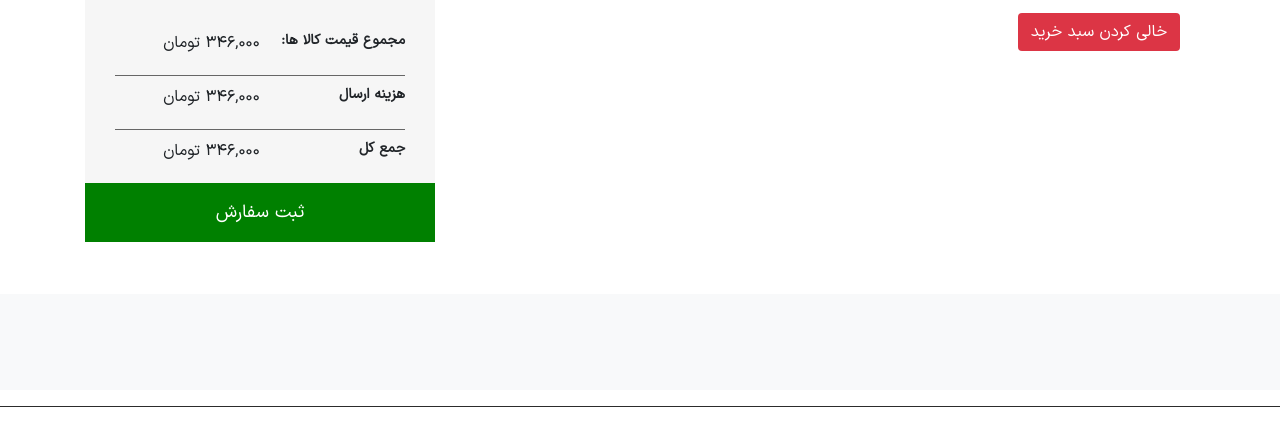
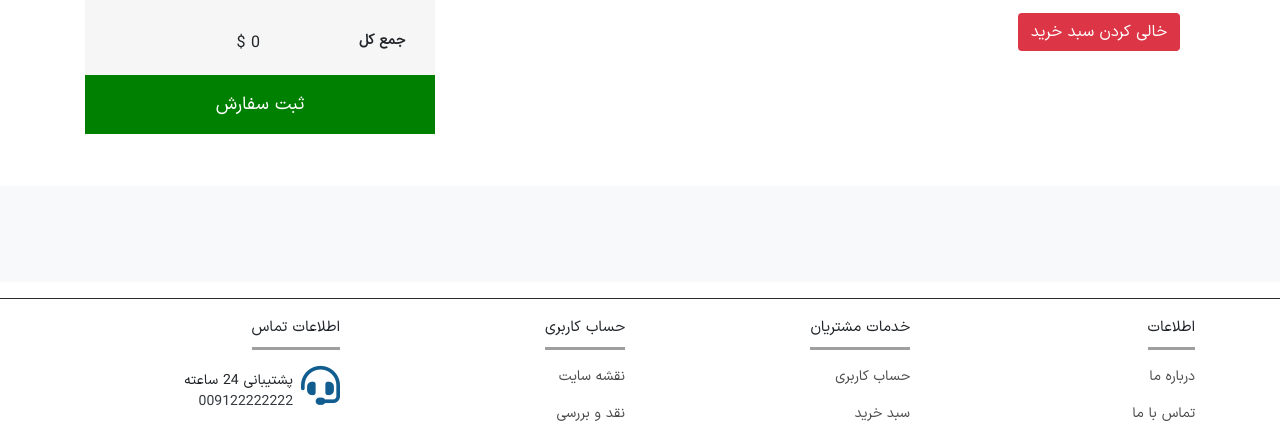
Before and after one commit to Hossein-YB/online-shop, a Django app: page /cart/ in a window 1280 px wide. Shown: the part 489-914 px from the top of the page. Run offline with Django 4.2, Linux system fonts and the light colour scheme; parts of the project's set-up code (start-up, migrations or seed data) failed here and were passed over; some libraries are stand-ins or nearby versions.

Commit message:
show product price total on cart page

```diff
--- a/cart/cart.py
+++ b/cart/cart.py
@@ -58,6 +58,7 @@
             cart[str(product.id)]['product_obj'] = product
 
         for item in cart.values():
+            item['total_price'] = item['product_obj'].price * item['quantity']
             yield item
 
     def __len__(self):
@@ -68,7 +69,4 @@
         self.save()
 
     def get_total_price(self):
-        product_ids = self.cart.keys()
-        products = Products.objects.filter(id__in=product_ids)
-
-        return sum(product.price for product in products)
+        return sum(item['product_obj'].price * item['quantity'] for item in self.cart.values())
--- a/cart/templates/cart/cart_detail.html
+++ b/cart/templates/cart/cart_detail.html
@@ -76,7 +76,7 @@
                                                     </td>
                                                     <td class="product-total-price">
                                                         <span class="product-price-wrapper">
-                                                <span class="money">۲۹۶,۰۰۰ تومان</span>
+                                                <span class="money">{{ item.total_price }} {% trans '$' %}</span>
                                                         </span>
                                                     </td>
                                                 </tr>
@@ -100,29 +100,13 @@
                                 <div class="cart-totals">
                                     <h5 class="mb-4 text-center">مجموع</h5>
                                     <div class="cart-calculator">
-                                        <div class="d-flex flex-wrap">
-                                            <div class="cart-calculator-item-head">
-                                                <span> مجموع قیمت کالا ها: </span>
-                                            </div>
-                                            <div class="cart-calculator-item-value">
-                                                <span>۳۴۶,۰۰۰ تومان</span>
-                                            </div>
-                                        </div>
-                                        <div class="d-flex flex-wrap">
-                                            <div class="cart-calculator-item-head">
-                                                <span>هزینه ارسال</span>
-                                            </div>
-                                            <div class="cart-calculator-item-value">
-                                                <span>۳۴۶,۰۰۰ تومان</span>
-                                            </div>
-                                        </div>
                                         <div class="d-flex flex-wrap total-price">
                                             <div class="cart-calculator-item-head">
                                                 <span>جمع کل</span>
                                             </div>
                                             <div class="cart-calculator-item-value">
                                                 <span class="product-price-wrapper">
-                                                <span class="money">۳۴۶,۰۰۰ تومان</span>
+                                                <span class="money">{{ cart.get_total_price }} {% trans '$' %}</span>
                                                 </span>
                                             </div>
                                         </div>
```
Also changed, not shown: cart/locale/fa/LC_MESSAGES/django.po (added).
